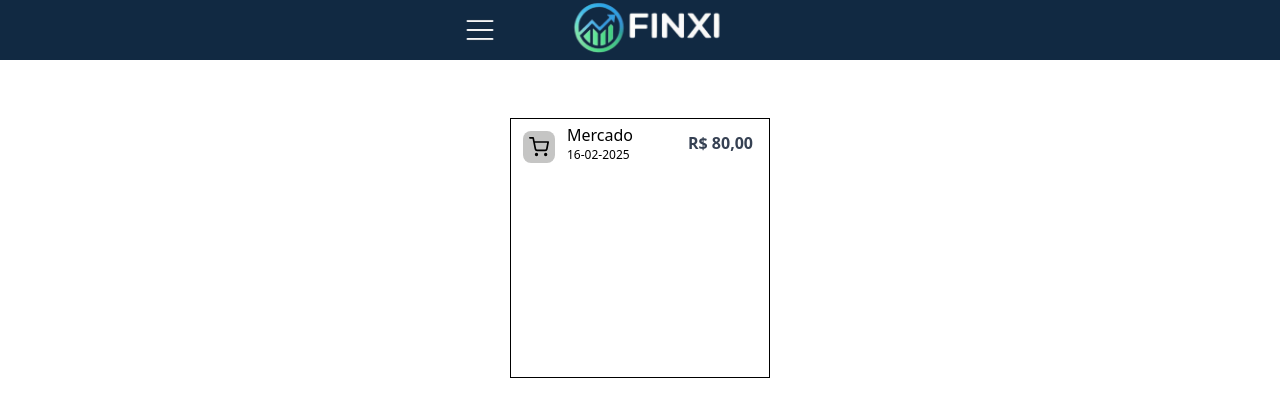
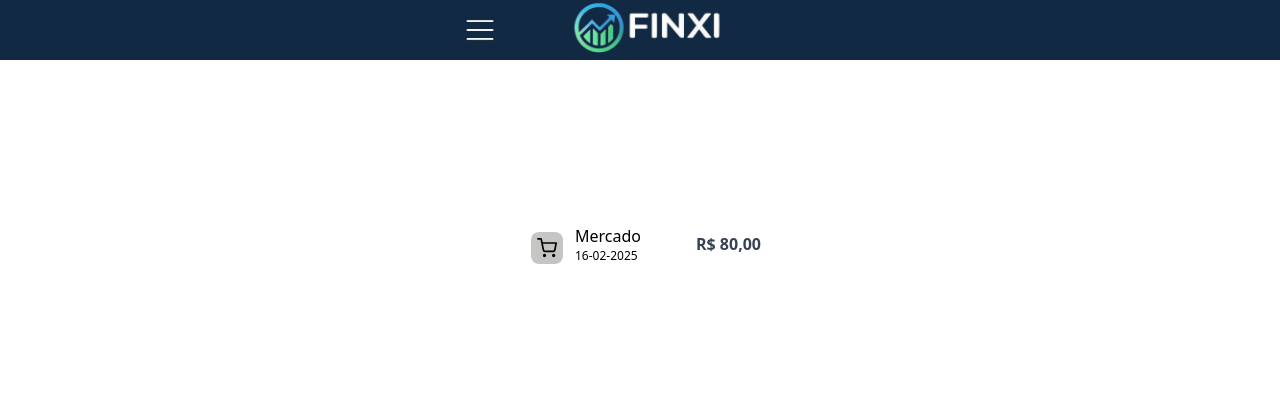
Before and after one commit to dilucas00/web-app-responsive, a React (Vite) app in the folder vite-project/: page / in a window 1280 px wide. Shown: the top 416 px of the page. Built offline with nearby package versions, Linux system fonts and the light colour scheme.

Commit message:
Modificações

```diff
--- a/vite-project/src/components/LineTable.jsx
+++ b/vite-project/src/components/LineTable.jsx
@@ -3,7 +3,7 @@ import React from 'react'
 const LineTable = () => {
   return (
     <div className='flex w-auto h-80 justify-center items-center content-center flex-col bg-grey mt-7'>
-        <div className='w-65 h-65 border flex flex-row '>
+        <div className=' flex flex-row '>
           <div className='w-8 h-8 rounded-lg bg-[#c5c5c4] m-3 flex justify-center'>
             <img src="/shopping-cart.svg" className='w-5' alt="" />
           </div>
--- a/vite-project/src/components/TableHistoric.jsx
+++ b/vite-project/src/components/TableHistoric.jsx
@@ -5,6 +5,7 @@ const TableHistoric = () => {
   return (
     <div>
         <LineTable></LineTable>
+
     </div>
   )
 }
```
